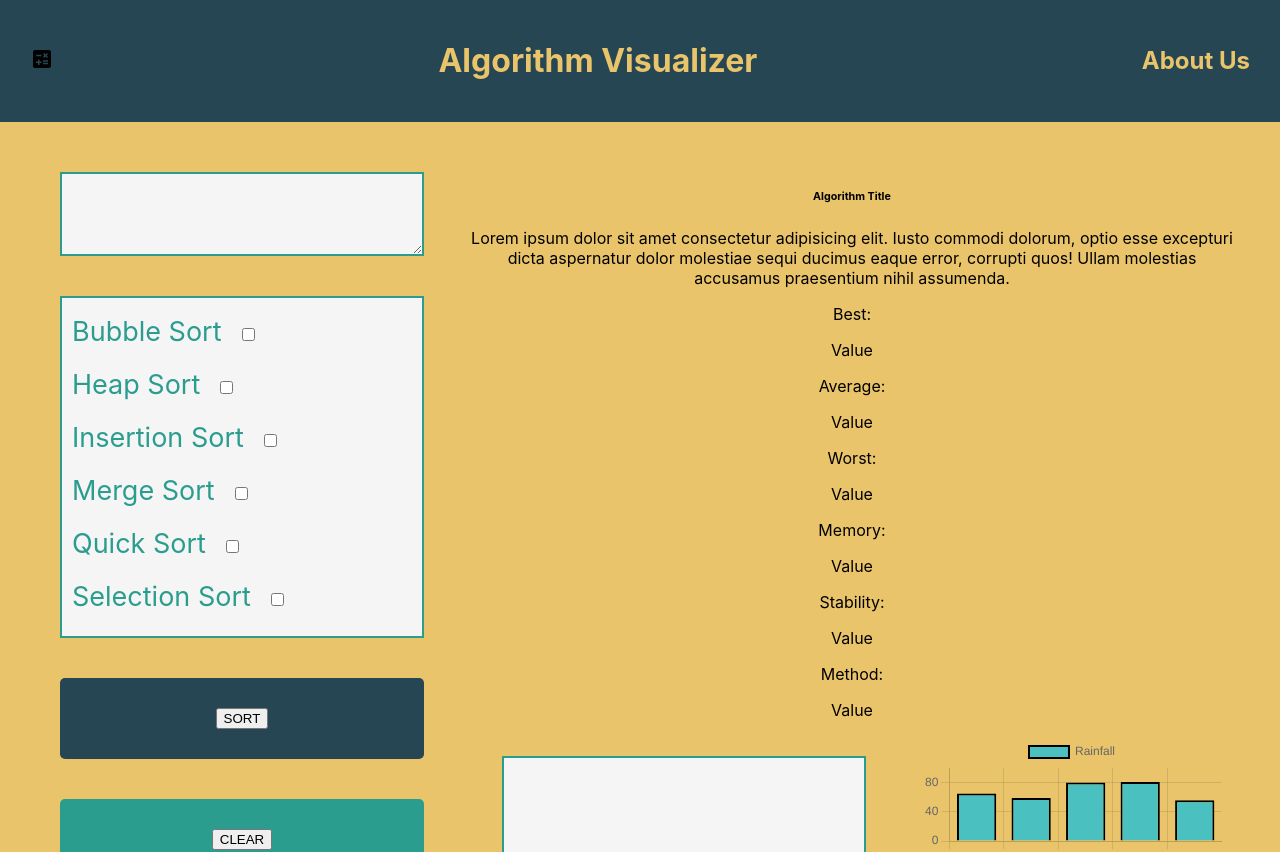
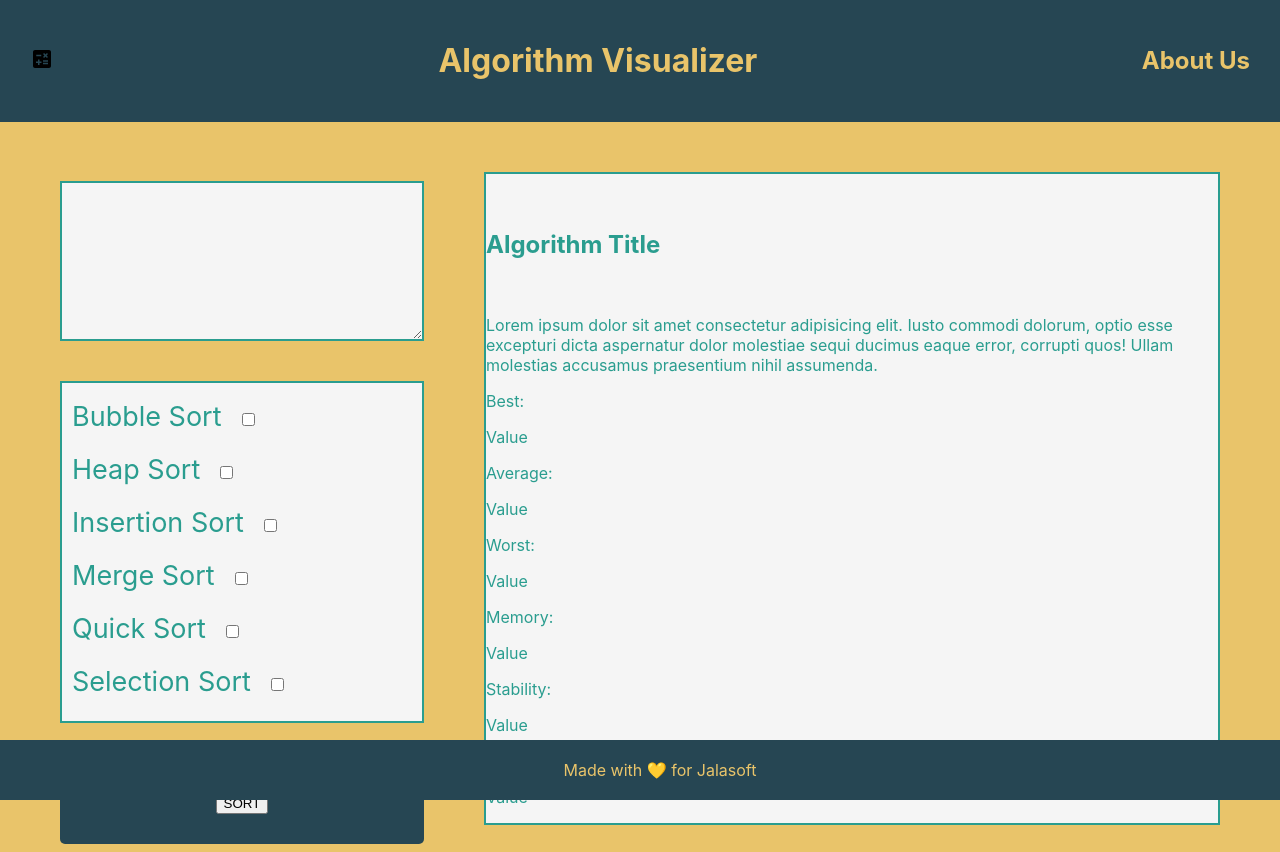
Before and after one commit to mariachi9999/sorting-visualizer, a React (Create React App) app in the folder client/: page / in a window 1280 px wide. Shown: the top 852 px of the page. Built offline with nearby package versions, Linux system fonts and the light colour scheme.

Commit message:
update to footer, AlgoInfo

```diff
--- a/client/src/components/AlgoInfo/AlgoInfo.jsx
+++ b/client/src/components/AlgoInfo/AlgoInfo.jsx
@@ -3,8 +3,8 @@ import styles from "./AlgoInfo.module.css";
 
 function AlgoInfo() {
   return (
-    <div id={styles.container}>
-      <h6>Algorithm Title</h6>
+    <div id={styles.container} className={styles.text}>
+      <h6 className={styles.title}>Algorithm Title</h6>
       <p>
         Lorem ipsum dolor sit amet consectetur adipisicing elit. Iusto commodi
         dolorum, optio esse excepturi dicta aspernatur dolor molestiae sequi
--- a/client/src/components/AlgoInfo/AlgoInfo.module.css
+++ b/client/src/components/AlgoInfo/AlgoInfo.module.css
@@ -1,2 +1,22 @@
 #container {
 }
+
+.text {
+    border: 0;
+    border-bottom: 1px solid;
+    outline: none;
+    flex-basis: 100%;
+    min-height: 100%;
+    margin: 20px;
+    background-color: whitesmoke;
+    border-style: solid;
+    border-width: 2px;
+    font-size: 16px;
+    color: var(--primary);
+    text-align: left;
+
+}
+
+.title{
+    font-size: 24px;
+}
--- a/client/src/components/Footer/Footer.jsx
+++ b/client/src/components/Footer/Footer.jsx
@@ -4,8 +4,8 @@ import CalculateIcon from "@mui/icons-material/Calculate";
 
 function Footer() {
   return (
-    <div id={styles.container}>
-      <span>Made with 💛 for Jalasoft</span>
+    <div id={styles.container} className={styles.footer}>
+      <span className={styles.text}>Made with 💛 for Jalasoft</span>
     </div>
   );
 }
--- a/client/src/components/Footer/Footer.module.css
+++ b/client/src/components/Footer/Footer.module.css
@@ -2,3 +2,14 @@
   display: flex;
   justify-content: center;
 }
+
+.footer {
+  position: fixed;
+  left: 0;
+  bottom: 0;
+  padding: 20px;
+  width: 100%;
+  background-color: #264653;
+  text-align: center;
+  color: var(--background);
+}
--- a/client/src/components/Header/Header.jsx
+++ b/client/src/components/Header/Header.jsx
@@ -6,7 +6,7 @@ function Header() {
   return (
     <div id={styles.container} className="header" >
       <span>
-        <CalculateIcon />
+        <CalculateIcon className="icon"/>
       </span>
       <h1 className={styles.name}>Algorithm Visualizer</h1>
       <h2 className={styles.about}>About Us</h2>
--- a/client/src/components/Header/Header.module.css
+++ b/client/src/components/Header/Header.module.css
@@ -1,5 +1,5 @@
 .name {
-  color: #e9c46a;
+  color: var(--background);
 }
 .logo {
   display: flex;
@@ -7,11 +7,11 @@
   align-items: center;
 }
 .icon {
-  max-height: 60px;
+  max-height: 10px;
   padding-right: 20px;
 }
 .about {
   position: relative;
   align-items: right;
-  color: #e9c46a;
+  color: var(--background);
 }
--- a/client/src/components/InputValues/InputValues.module.css
+++ b/client/src/components/InputValues/InputValues.module.css
@@ -1,4 +1,5 @@
 #container {
   display: flex;
   justify-content: space-around;
+  min-height: 200px;
 }
--- a/client/src/index.css
+++ b/client/src/index.css
@@ -26,7 +26,6 @@ code {
   display: flex;
   justify-content: space-between;
   align-items: center;
-
 }
 
 .header {
```
Also changed, not shown: 1 other file (tests, documents, lock files or other folders).
